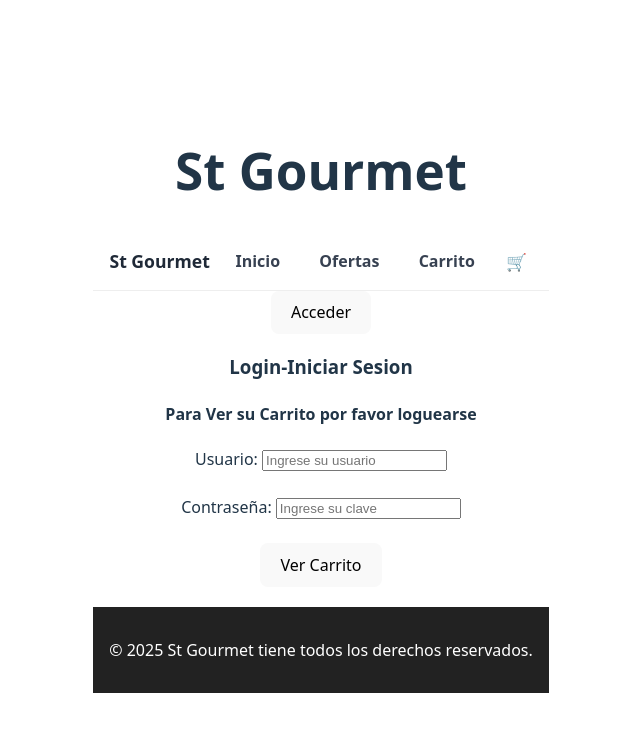
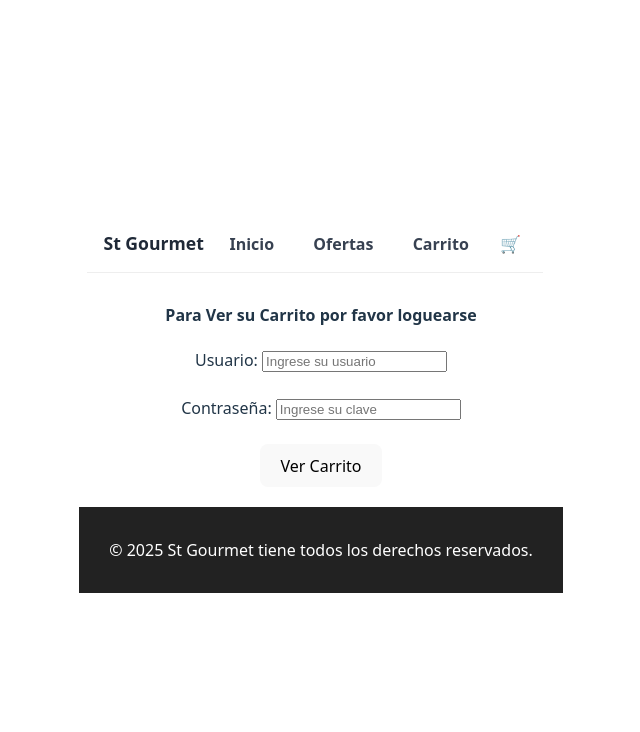
Before and after one commit to Sergio-Tolaba/st-gourmet, a React (Vite) app: page /login in a window 1280 px wide. Shown: the top 732 px of the page, without its empty margins (319-959 px from the left). Built offline with nearby package versions, Linux system fonts and the light colour scheme.

Commit message:
mejorando experiencia de usuario para boton de ingreso y link Admin

```diff
--- a/src/components/Admin.jsx
+++ b/src/components/Admin.jsx
@@ -1,11 +1,21 @@
-import React from 'react'
+// src/pages/Admin.jsx
+import React from 'react';
+import { useAuthContext } from '../context/AuthContext';
+import { Navigate } from 'react-router-dom';
 
-const Admin = () => {
+const Admin = ()=> {
+  const { usuario } = useAuthContext();
+  if (usuario !== 'admin') return <Navigate to="/" replace />;
+
   return (
-    <div>
-      <h2>Mostraremos el CRUD de la app</h2>
-    </div>
-  )
+    <main style={{ padding: 16 }}>
+      <h2>Panel Admin</h2>
+      <p>Bienvenido, {usuario}</p>
+
+      <button>Ver pedidos</button>
+      <button>Gestionar productos</button>
+    </main>
+  );
 }
 
 export default Admin
--- a/src/components/Carrito.css
+++ b/src/components/Carrito.css
@@ -38,3 +38,14 @@
   color: #d32f2f;
   border: 1px solid #d32f2f;
 }
+.btn-vaciar {
+  flex: 0 0 auto;
+  white-space: nowrap;
+  margin-left: 8px;
+}
+
+.btn-pagar {
+  flex: 0 0 auto;
+  white-space: nowrap;
+  margin-left: 8px;
+}
--- a/src/components/Carrito.jsx
+++ b/src/components/Carrito.jsx
@@ -1,14 +1,19 @@
 import { Link } from 'react-router-dom';
-//import './CarritoAviso.css'
+import { useAuthContext } from '../context/AuthContext';
 import { useContext } from 'react';
 import './Carrito.css';
 import {CarritoContext} from '../context/CarritoContext'
 const Carrito = () => {
   //Uso del Contexto
-  const {carrito,eliminarProducto}=useContext(CarritoContext)
+  const { usuario } = useAuthContext();
+  const {carrito,eliminarProducto,vaciarCarrito }=useContext(CarritoContext)
   return (
     <div className="carrito-container">
       <h2>🛒 Tu Carrito</h2>
+          <p>Usuario: {usuario}</p>
+
+          <button onClick={vaciarCarrito} className='btn-vaciar' >Vaciar carrito</button>
+          <button className='btn-pagar' >Ir a pagar</button>
 
       {(!carrito || carrito.length === 0) ? (
         <p className="carrito-vacio">El carrito está vacío.</p>
@@ -24,6 +29,7 @@ const Carrito = () => {
               <button className="btn-eliminar" onClick={() => eliminarProducto(index)}>
                 Eliminar
               </button>
+
             </li>
           ))}
         </ul>
--- a/src/components/Header.css
+++ b/src/components/Header.css
@@ -1,11 +1,13 @@
 .header {
-  background-color: #222;
-  color: white;
-  padding: 15px;
-  text-align: center;
+  display: flex;
+  justify-content: space-between;
+  align-items: center;
+  padding: 8px;
+  gap: 12px;
 }
 
-.header h1 {
-  margin: 0;
-  font-size: 1.8rem;
+.rutaAdmin {
+  display: flex;
+  align-items: center;
+  gap: 12px;
 }
--- a/src/components/Header.jsx
+++ b/src/components/Header.jsx
@@ -1,28 +1,38 @@
-import { Link } from "react-router-dom";
-import { useAuthContext } from "../context/AuthContext";
-import NavBar from "./NavBar";
+// src/components/Header.jsx
+import { Link, useLocation } from 'react-router-dom';
+import { useAuthContext } from '../context/AuthContext';
+import NavBar from './NavBar';
+import './Header.css';
 
 const Header = () => {
-  const {usuario, logout} = useAuthContext()
-  const estaLogueado = !!usuario
+  const { usuario, logout } = useAuthContext();
+  const location = useLocation();
+  const mostrarLinkIngresar = !usuario && location.pathname !== '/login';
+
   return (
     <header className="header">
+      <div
+        className="rutaAdmin">
+        <NavBar />
+        {usuario === 'admin' && <Link to="/admin">Admin</Link>}
+      </div>
+
       <div>
-        <h1>St Gourmet</h1>
-      </div>
-      <div>
-        <NavBar/>
-      </div>
-      <div>
-        { estaLogueado ?
-        <button onClick={logout} >Cerrar Sesion</button>:
-        <Link to='/login'>
-          <button> Acceder</button>
-        </Link>
-      }
+        {usuario ? (
+
+          <button onClick={logout}>Cerrar Sesión</button>
+        ) : (
+
+          mostrarLinkIngresar && (
+            <Link to="/login">
+              <button>Ingresar</button>
+            </Link>
+          )
+        )}
       </div>
 
     </header>
-  )
-}
+  );
+};
+
 export default Header;
--- a/src/components/NavBar.jsx
+++ b/src/components/NavBar.jsx
@@ -1,22 +1,29 @@
-
 import { Link, NavLink } from 'react-router-dom';
 import './NavBar.css';
 import { useAuthContext } from '../context/AuthContext';
 
 const NavBar = ({ cartCount = 0 }) => {
-  const { usuario} = useAuthContext()
-  const esAdmin = usuario == 'admin'
+  const { usuario } = useAuthContext();
+  //const esAdmin = usuario == 'admin'
   return (
     <header className="site-header">
       <div className="nav-container">
         <div className="nav-left">
-          <Link to="/" className="brand">St Gourmet</Link>
+          <Link to="/" className="brand">
+            St Gourmet
+          </Link>
         </div>
 
         <nav className="nav-center" role="navigation" aria-label="Main">
-          <NavLink to="/" className="nav-link" end>Inicio</NavLink>
-          <NavLink to="/ofertas" className="nav-link">Ofertas</NavLink>
-          <NavLink to="/carrito" className="nav-link">Carrito</NavLink>
+          <NavLink to="/" className="nav-link" end>
+            Inicio
+          </NavLink>
+          <NavLink to="/ofertas" className="nav-link">
+            Ofertas
+          </NavLink>
+          <NavLink to="/carrito" className="nav-link">
+            Carrito
+          </NavLink>
         </nav>
 
         <div className="nav-right">
@@ -24,13 +31,11 @@ const NavBar = ({ cartCount = 0 }) => {
             <span className="cart-icon">🛒</span>
             {cartCount > 0 && <span className="cart-badge">{cartCount}</span>}
           </Link>
-          {esAdmin &&
-          <Link to='/admin'>Admin</Link>
-          }
+
         </div>
       </div>
     </header>
   );
 };
 
-export default NavBar
+export default NavBar;
--- a/src/pages/Inicio.jsx
+++ b/src/pages/Inicio.jsx
@@ -3,23 +3,18 @@ import Carrito from '../components/Carrito';
 import './Inicio.css';
 
 const Inicio = () => {
-
-
   return (
     <div className="inicio-page">
-      {/* Texto que no se estaba viendo porque Inicio no estaba montado */}
+
       <header className="inicio-header">
-        <h2>Los platos deliciosos son St Gourmet</h2>
-        <p>Explora nuestras recetas de estrella Michelin y reserva tu pedido</p>
+        <h1>St Gourmet</h1>
+        <h2>Explora nuestras recetas de estrella Michelin y reserva tu pedido</h2>
       </header>
 
       <section className="productos-section">
-        {/* Aquí pasamos la función onAgregar para que Productos pueda usarla */}
+
         <Productos />
-
       </section>
-
-
     </div>
   );
 };
--- a/src/pages/Login.jsx
+++ b/src/pages/Login.jsx
@@ -25,12 +25,12 @@ const Login = () => {
 
   return (
     <>
-      <h3>Login-Iniciar Sesion</h3>
+
       <h4>
         Para <span>Ver su Carrito</span> por favor loguearse{' '}
       </h4>
       <form onSubmit={verCarrito}>
-        <label for="">Usuario: </label>
+        <label htmlFor="">Usuario: </label>
         <input
           type="text"
           placeholder="Ingrese su usuario"
@@ -39,7 +39,7 @@ const Login = () => {
         />{' '}
         <br />
         <br />
-        <label for="">Contraseña: </label>
+        <label htmlFor="">Contraseña: </label>
         <input
           type="password"
           placeholder="Ingrese su clave"
```
